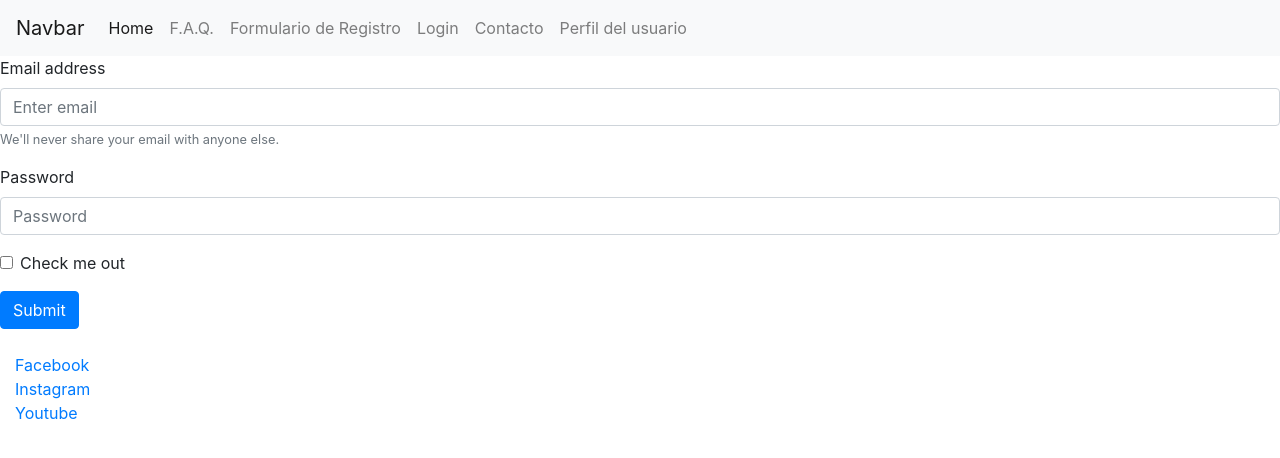
After one commit to nanuabeleira/clubsocialydeportivo, a PHP site: page /Registro/regform.php in a window 1280 px wide. The commit adds this page. Shown: the top 458 px of the page. Run offline with PHP 8.4, Linux system fonts and the light colour scheme.

Commit message:
generado el formulario de registro con https://getbootstrap.com/docs/4.3/components/forms/

```diff
--- /dev/null
+++ b/Registro/regform.php
@@ -0,0 +1,32 @@
+<!DOCTYPE html>
+<html lang="en" dir="ltr">
+  <head>
+    <meta charset="utf-8">
+    <title></title>
+  </head>
+  <body>
+
+  </body>
+</html>
+<?php
+include_once("../header.php");
+ ?>
+<form>
+  <div class="form-group">
+    <label for="exampleInputEmail1">Email address</label>
+    <input type="email" class="form-control" id="exampleInputEmail1" aria-describedby="emailHelp" placeholder="Enter email">
+    <small id="emailHelp" class="form-text text-muted">We'll never share your email with anyone else.</small>
+  </div>
+  <div class="form-group">
+    <label for="exampleInputPassword1">Password</label>
+    <input type="password" class="form-control" id="exampleInputPassword1" placeholder="Password">
+  </div>
+  <div class="form-group form-check">
+    <input type="checkbox" class="form-check-input" id="exampleCheck1">
+    <label class="form-check-label" for="exampleCheck1">Check me out</label>
+  </div>
+  <button type="submit" class="btn btn-primary">Submit</button>
+</form>
+<?php
+include_once("../footer.php")
+ ?>
--- a/header.php
+++ b/header.php
@@ -32,7 +32,7 @@ Perfil de Usuario>
         <a class="nav-link" href="#">F.A.Q.</a>
       </li>
       <li class="nav-item">
-        <a class="nav-link" href="#">Formulario de Registro</a>
+        <a class="nav-link" href=registro/regform.php>Formulario de Registro</a>
       </li>
       <li class="nav-item">
         <a class="nav-link" href="#">Login</a>
```
